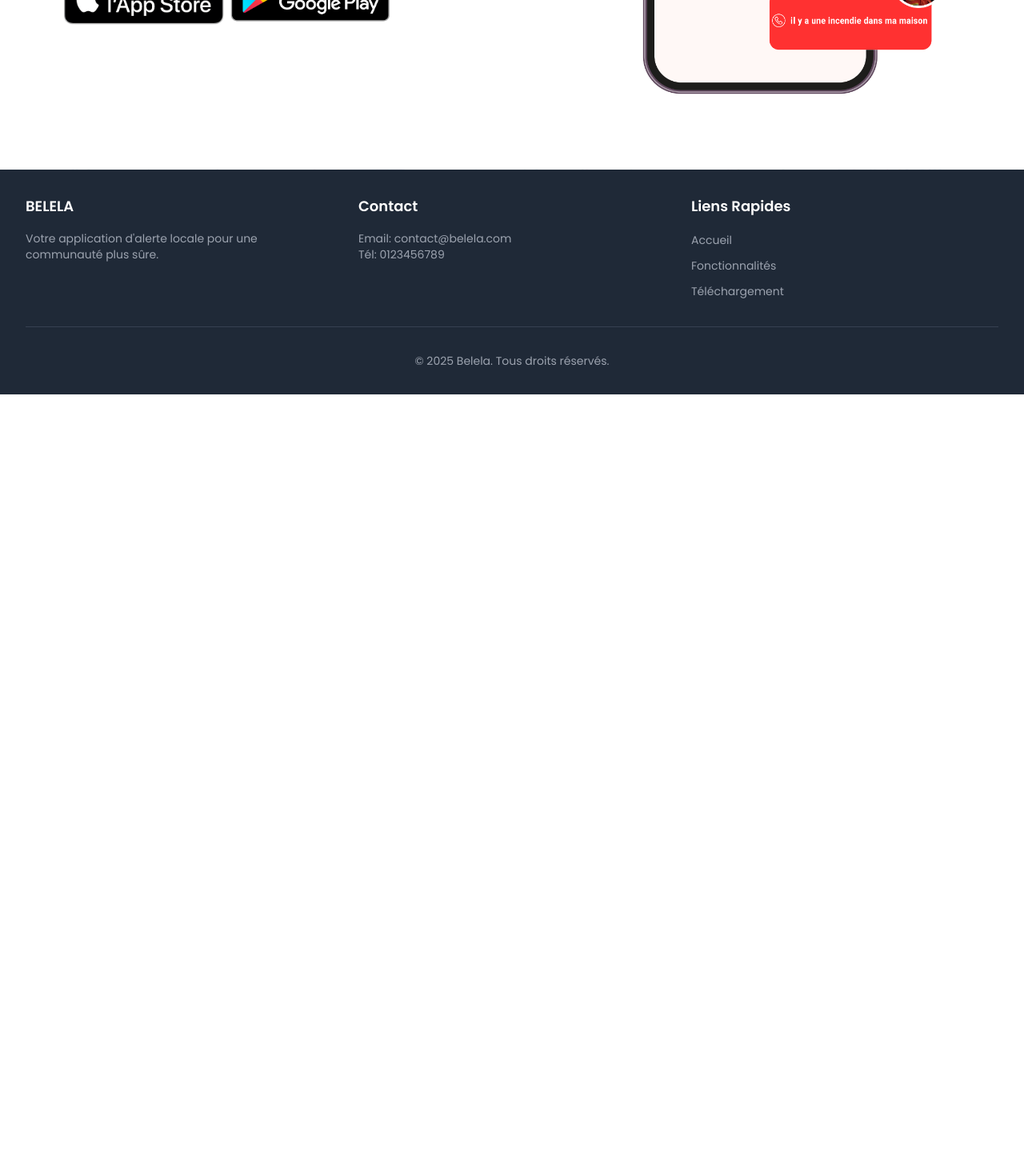
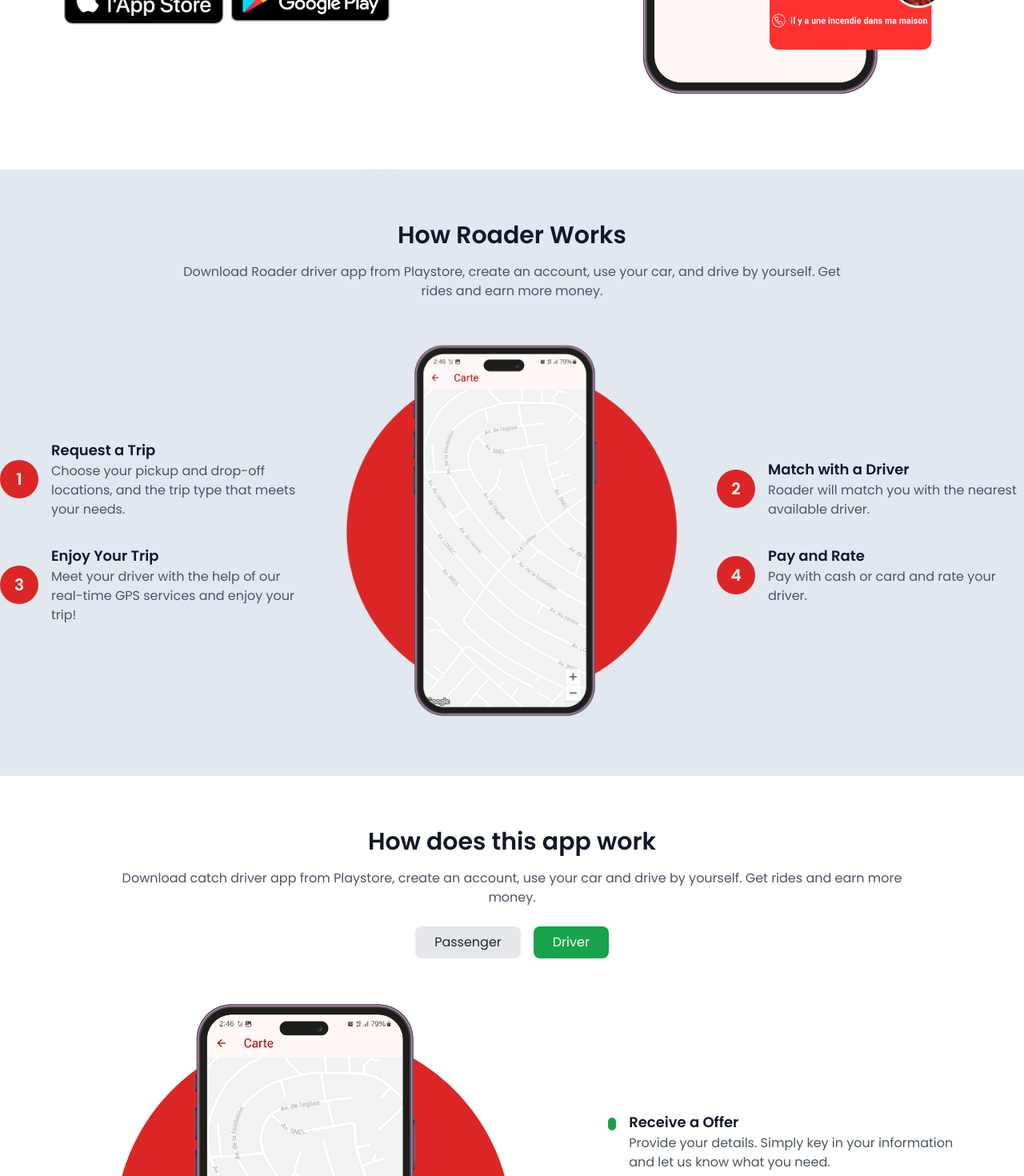
Before and after one commit to allegriakinzola/portefolioallegria, a Next.js app: page / in a window 1280 px wide. Shown: the part 654-2124 px from the top of the page at 80% size. Before the commit the page ends 1147 px from the top, so only its background shows below. Built offline with nearby package versions, Linux system fonts and the light colour scheme.

Commit message:
ajouts des nouvelles choses

```diff
--- a/package.json
+++ b/package.json
@@ -8,10 +8,10 @@
     "start": "next start",
     "lint": "next lint",
     "postbuild": "next-sitemap"
-
   },
   "dependencies": {
     "@react-icons/all-files": "^4.1.0",
+    "framer-motion": "^12.4.3",
     "next": "^15.1.7",
     "next-sitemap": "^4.2.3",
     "react": "^19.0.0",
--- a/src/app/page.tsx
+++ b/src/app/page.tsx
@@ -1,12 +1,15 @@
 import Hero from "@/sections/Hero";
 import Download from "../sections/Download";
+import Features from "@/sections/Features";
 
 
 export default function Home() {
   return (
-    <div className="flex pt-20 w-full">
+    <div className="flex pt-20 w-full flex-col">
        {/* <Hero/> */}
       <Download/>
+      <Features/>
+      <Hero/>
     </div>
   );
 }
--- a/src/sections/Features.tsx
+++ b/src/sections/Features.tsx
@@ -1,69 +1,26 @@
 import React from 'react';
 import Image from 'next/image';
 
-const Features = () => {
+export const Features = () => {
   return (
-    <section id="features" className="py-16 bg-white">
-      <div className="max-w-7xl mx-auto px-4 sm:px-6 lg:px-8">
-        <h2 className="text-3xl font-bold text-center mb-16">Comment Belela fonctionne</h2>
-
-        <div className="relative">
-          <div className="grid grid-cols-1 md:grid-cols-2 gap-12 items-center">
-            <div className="relative">
-              <div className="relative w-full pt-[200%] md:pt-[100%]">
-                <div className="absolute inset-0">
-                  <Image
-                    src="/app-screen.png"
-                    alt="Belela App Interface"
-                    fill
-                    className="object-contain"
-                  />
+    <section className="py-16 bg-slate-200 text-center">
+    <div className="max-w-4xl mx-auto px-6">
+      <h2 className="text-3xl font-bold text-gray-900">How Roader Works</h2>
+      <p className="mt-4 text-gray-600">
+        Download Roader driver app from Playstore, create an account, use your car, and drive by yourself. Get rides and earn more money.
+      </p>
     </div>
-              </div>
-            </div>
-
-            <div className="grid grid-cols-1 gap-8">
-              <div className="flex items-start">
-                <div className="flex-shrink-0 bg-[#e6f5e6] w-10 h-10 rounded-full flex items-center justify-center mr-4">
-                  <span className="text-[#1a8917] font-bold">1</span>
+    <div className="mt-12 flex flex-col md:flex-row items-center justify-center gap-12">
+      <div className="space-y-8 max-w-sm">
+        <Step number={1} title="Request a Trip" description="Choose your pickup and drop-off locations, and the trip type that meets your needs." />
+        <Step number={3} title="Enjoy Your Trip" description="Meet your driver with the help of our real-time GPS services and enjoy your trip!" />
       </div>
       <div>
-                  <h3 className="text-xl font-bold mb-2">Signalez un incident</h3>
-                  <p className="text-gray-600">Sélectionnez votre localisation et le type d'incident que vous souhaitez signaler</p>
+        <Image src="/phonefeatures.png" alt="App Screenshot" width={500} height={500} className="rounded-lg" />
       </div>
-              </div>
-
-              <div className="flex items-start">
-                <div className="flex-shrink-0 bg-[#e6f5e6] w-10 h-10 rounded-full flex items-center justify-center mr-4">
-                  <span className="text-[#1a8917] font-bold">2</span>
-                </div>
-                <div>
-                  <h3 className="text-xl font-bold mb-2">Recevez des alertes</h3>
-                  <p className="text-gray-600">Belela vous notifie instantanément des incidents dans votre zone</p>
-                </div>
-              </div>
-
-              <div className="flex items-start">
-                <div className="flex-shrink-0 bg-[#e6f5e6] w-10 h-10 rounded-full flex items-center justify-center mr-4">
-                  <span className="text-[#1a8917] font-bold">3</span>
-                </div>
-                <div>
-                  <h3 className="text-xl font-bold mb-2">Restez informé</h3>
-                  <p className="text-gray-600">Suivez l'évolution des incidents et recevez des mises à jour en temps réel</p>
-                </div>
-              </div>
-
-              <div className="flex items-start">
-                <div className="flex-shrink-0 bg-[#e6f5e6] w-10 h-10 rounded-full flex items-center justify-center mr-4">
-                  <span className="text-[#1a8917] font-bold">4</span>
-                </div>
-                <div>
-                  <h3 className="text-xl font-bold mb-2">Contribuez à la sécurité</h3>
-                  <p className="text-gray-600">Participez à la sécurité de votre communauté en partageant des informations utiles</p>
-                </div>
-              </div>
-            </div>
-          </div>
+      <div className="space-y-8 max-w-sm">
+        <Step number={2} title="Match with a Driver" description="Roader will match you with the nearest available driver." />
+        <Step number={4} title="Pay and Rate" description="Pay with cash or card and rate your driver." />
       </div>
     </div>
   </section>
@@ -71,3 +28,17 @@
 };
 
 export default Features;
+
+function Step({ number, title, description }) {
+  return (
+    <div className="flex items-center space-x-4">
+      <div className="flex items-center justify-center w-12 h-12 bg-red-600 text-white text-xl font-bold rounded-full shrink-0">
+        {number}
+      </div>
+      <div className="text-left">
+        <h3 className="text-lg font-semibold text-gray-900">{title}</h3>
+        <p className="text-gray-600">{description}</p>
+      </div>
+    </div>
+  );
+}
--- a/src/sections/Hero.tsx
+++ b/src/sections/Hero.tsx
@@ -1,71 +1,58 @@
-import React from 'react';
+'use client';
+
 import Image from 'next/image';
 
-export const Hero = () => {
+export default function Hero() {
   return (
-    <section className=" w-full mx-auto px-20 bg-red-300">
-      <div className="w-full">
-        <div className="grid grid-cols-1 md:grid-cols-2 gap-12 items-center">
-          <div>
-            <h1 className="text-4xl md:text-5xl font-bold mb-6 leading-tight">
-              Téléchargez l'app,<br />
-              Restez en sécurité,<br />
-              Soyez alerté !
-            </h1>
-            <p className="text-gray-600 text-lg mb-8">
-              Téléchargez l'application Belela, créez votre compte et restez informé des incidents dans votre zone. Simple et efficace.
+    <section className="py-16 bg-white text-center">
+      <div className="max-w-5xl mx-auto px-6">
+        <h2 className="text-3xl font-bold text-gray-900">How does this app work</h2>
+        <p className="mt-4 text-gray-600">
+          Download catch driver app from Playstore, create an account, use your car and drive by yourself. Get rides and earn more money.
         </p>
-            <div className="flex space-x-4">
-              <a href="#" className="inline-block">
-                <Image
-                  src="/google-play.png"
-                  alt="Get it on Google Play"
-                  width={180}
-                  height={53}
-                  className="h-14 w-auto"
-                />
-              </a>
-              <a href="#" className="inline-block">
-                <Image
-                  src="/app-store.png"
-                  alt="Download on the App Store"
-                  width={180}
-                  height={53}
-                  className="h-14 w-auto"
-                />
-              </a>
+        <div className="mt-6 flex justify-center gap-4">
+          <button className="px-6 py-2 bg-gray-200 text-gray-800 rounded-lg">Passenger</button>
+          <button className="px-6 py-2 bg-green-600 text-white rounded-lg">Driver</button>
         </div>
       </div>
-          <div className="relative">
-            <div className="relative w-full max-w-md mx-auto md:max-w-none">
-              <div className="relative w-full pt-[177.78%]">
-                <div className="absolute inset-0">
-                  <Image
-                    src="/app-preview.png"
-                    alt="Belela App Preview"
-                    fill
-                    className="object-contain"
-                    priority
-                  />
+
+      <div className="mt-12 flex flex-col md:flex-row items-center justify-center gap-12">
+        <div className="relative w-full md:w-1/2 flex justify-center">
+          <Image src="/phonefeatures.png" alt="App Screenshot" width={500} height={500} className="rounded-lg" />
+        </div>
+
+        <div className="space-y-8 max-w-md">
+          <Step title="Receive a Offer" description="Provide your details. Simply key in your information and let us know what you need." />
+          <Step title="Accept Offer" description="The G Garage app will help with valuations and locations of garages." />
+          <Step title="Start Trip" description="It's your turn to select your garage and the option that best suits." />
         </div>
       </div>
-              <div className="absolute bottom-0 right-0 transform translate-x-1/4">
-                <div className="w-24 h-24 rounded-full overflow-hidden border-4 border-white shadow-lg">
-                  <Image
-                    src="/user-avatar.png"
-                    alt="User Avatar"
-                    width={96}
-                    height={96}
-                    className="w-full h-full object-cover"
-                  />
+
+      {/* New Section: Download Roader App */}
+      <div className="mt-16 bg-red-600 text-white py-12 px-6 rounded-lg max-w-5xl mx-auto text-center md:text-left flex flex-col md:flex-row items-center gap-8">
+        <div className="md:w-1/2">
+          <h2 className="text-2xl font-bold">Download Roader App</h2>
+          <p className="mt-4 text-white">
+            Roader is an awesome venture in the ride-hailing market in East Africa. Operated and owned by Africans for Africans, Roader brings local creativity and insights to get the importance of passengers and drivers. Whether you need to get where you're going fast or looking to make money on your schedule, Roader provides the best in class solution.
+          </p>
+          <button className="mt-6 px-6 py-2 bg-black text-white rounded-lg">Get Started</button>
         </div>
-              </div>
-            </div>
-          </div>
+        <div className="md:w-1/2 flex justify-center">
+          <Image src="/phone.png" alt="Roader App Screenshot" width={400} height={400} className="rounded-lg" />
         </div>
       </div>
     </section>
   );
-};
+}
 
-export default Hero;
+function Step({ title, description }) {
+  return (
+    <div className="flex items-start space-x-4">
+      <div className="w-4 h-4 bg-green-600 rounded-full mt-2"></div>
+      <div className="text-left">
+        <h3 className="text-lg font-semibold text-gray-900">{title}</h3>
+        <p className="text-gray-600">{description}</p>
+      </div>
+    </div>
+  );
+}
```
Also changed, not shown: public/phonefeatures.png (added), 1 other file (tests, documents, lock files or other folders). Lines whose indentation alone changed are shown as unchanged.
